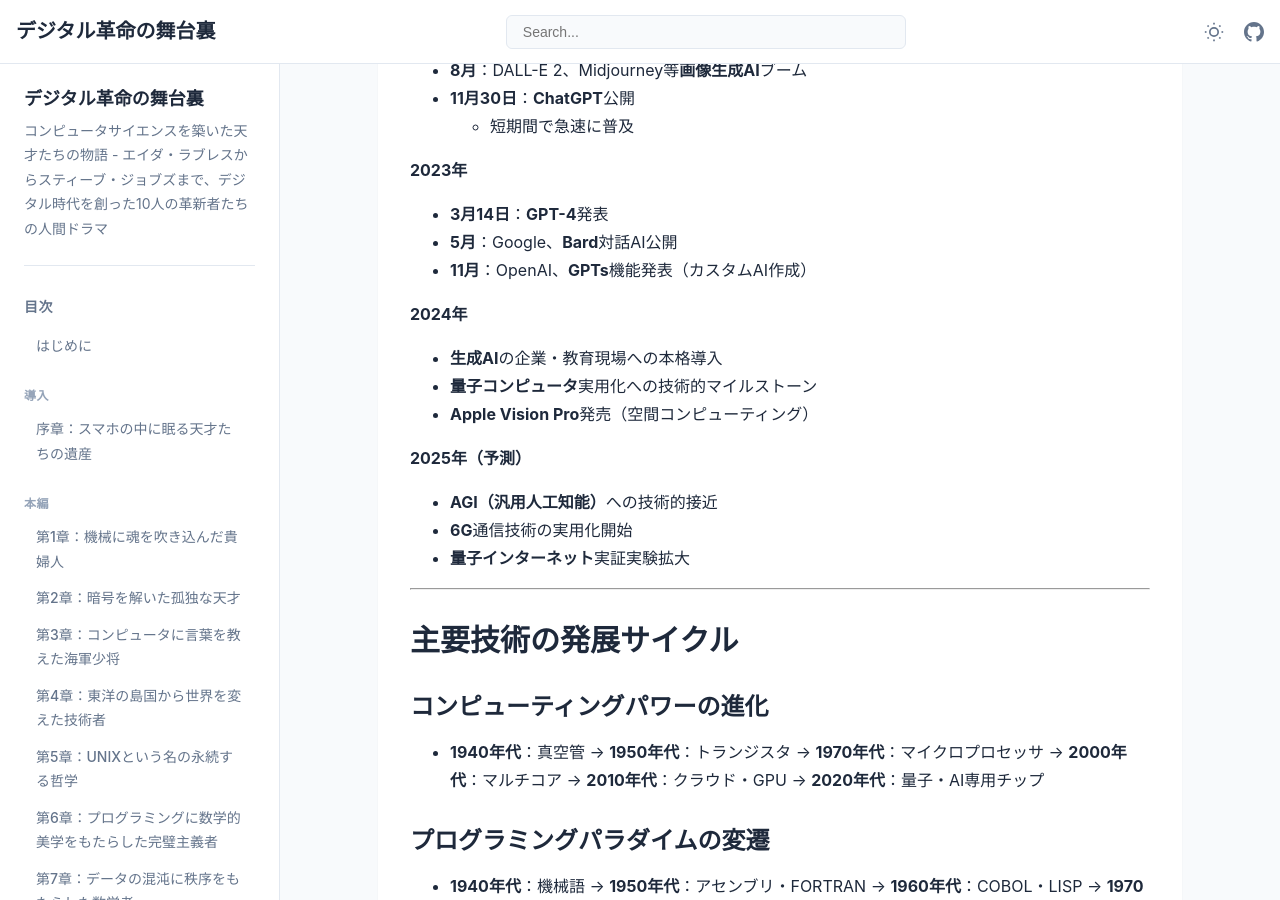
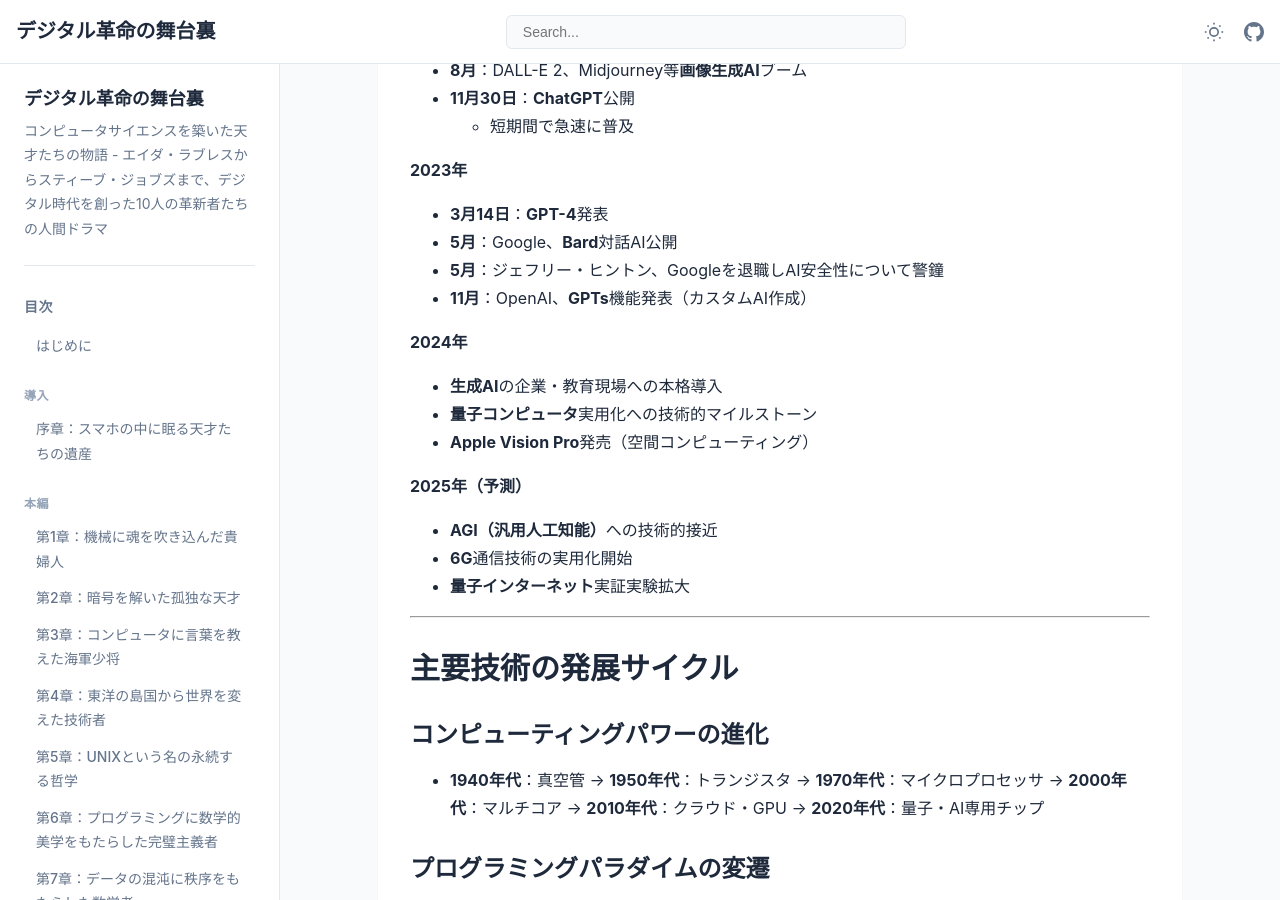
Before and after one commit to itdojp/cs-visionaries-book, a Jekyll site: the page built from docs/appendices/appendix-a.md, in a window 1280 px wide and 900 px high, scrolled down 12518 px. Built offline with Jekyll 4.4.1, drawn with Linux system fonts in a browser that asks for light colours.

Commit message:
AI章: 事実誤認（受賞/年齢/推定値）を修正（Refs #80） (#112)
* docs: AI章の事実誤認（受賞/年齢/推定値）を修正 (#80)

* docs: clarify appendix wording and add 2024 Nobel Prize details

```diff
--- a/docs/appendices/appendix-a.md
+++ b/docs/appendices/appendix-a.md
@@ -447,6 +447,7 @@ title: "付録A：コンピュータサイエンス重要事件年表"
 **2023年**
 - **3月14日**：**GPT-4**発表
 - **5月**：Google、**Bard**対話AI公開
+- **5月**：ジェフリー・ヒントン、Googleを退職しAI安全性について警鐘
 - **11月**：OpenAI、**GPTs**機能発表（カスタムAI作成）
 
 **2024年**
```
Also changed, not shown: src/appendices/appendix-a.md (+1 -0 lines).
